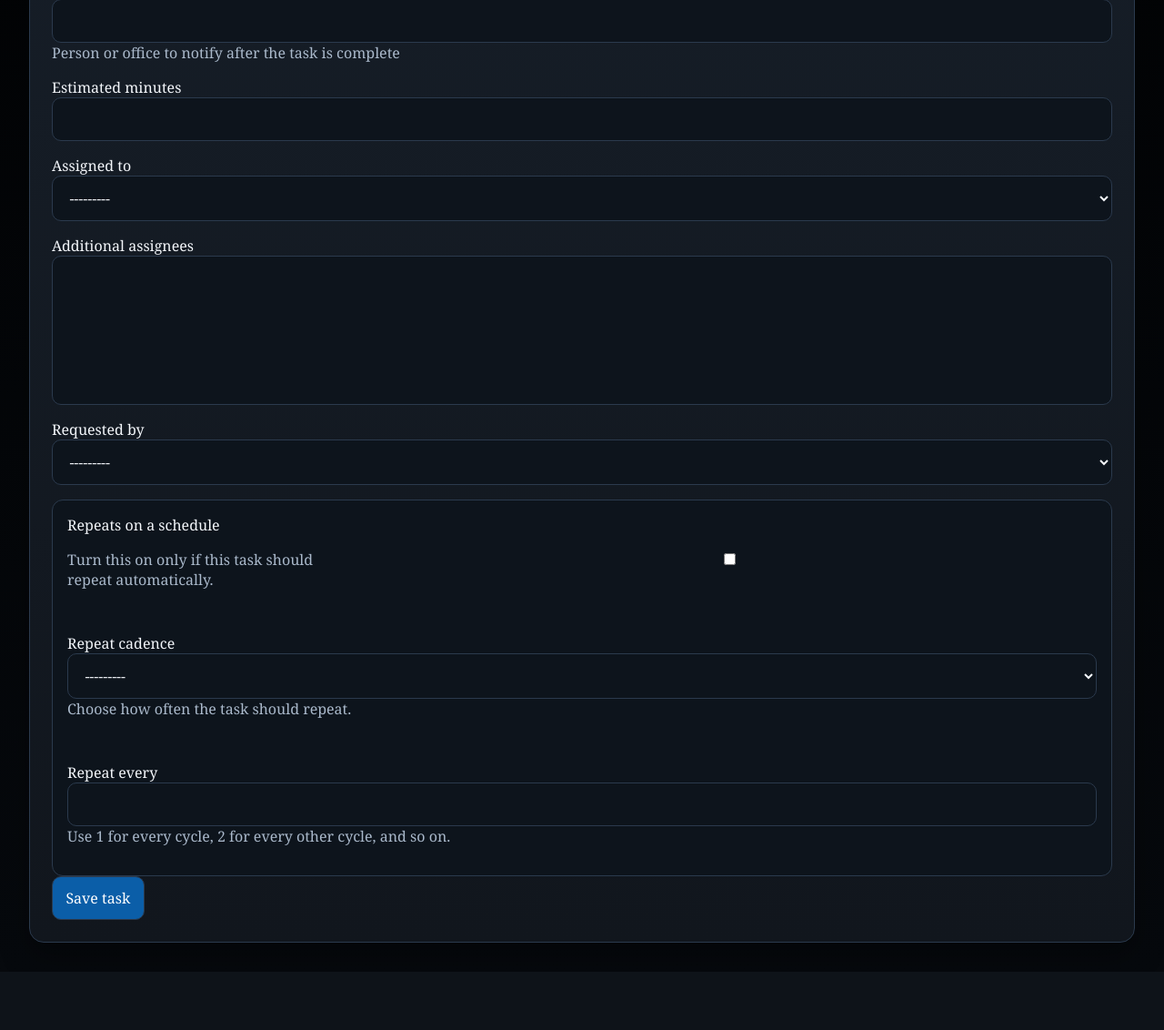
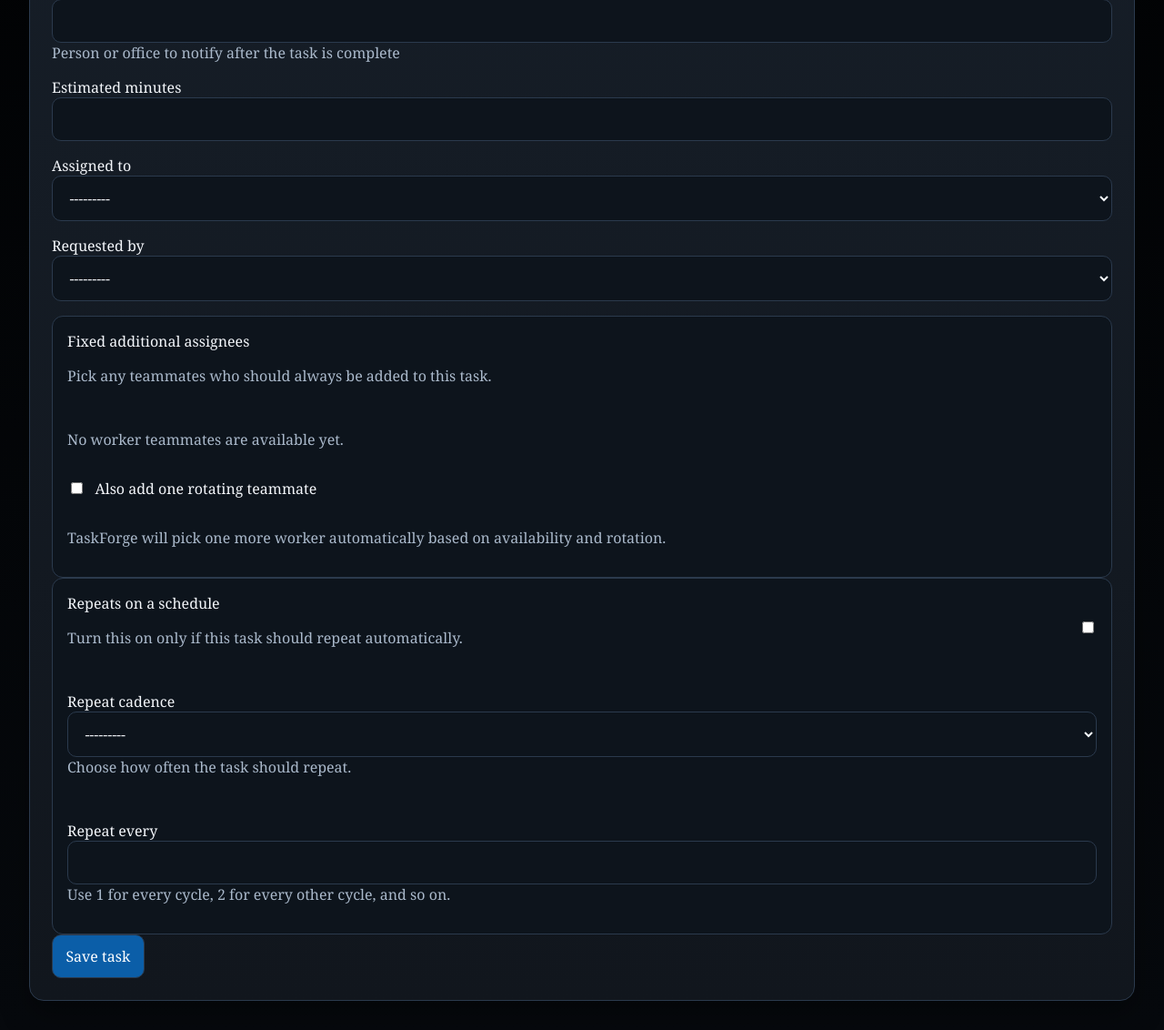
Before and after one commit to zechariahsklar-ship-it/taskforge, a Django app: page /tasks/new/ in a window 1280 px wide. Shown: the part 834-1966 px from the top of the page at 91% size. Before the commit the page ends 1902 px from the top, so only its background shows below. Run offline with Django 5.2, Linux system fonts and the light colour scheme; a user stored in the database is signed in; tables that the repository leaves empty hold one stand-in row (values such as "Sample post"); lists and menus that the app fills with data are empty.

Commit message:
Add rotating additional assignee support

```diff
--- a/static/styles.css
+++ b/static/styles.css
@@ -284,6 +284,14 @@ button,
     cursor: pointer;
 }
 
+.form-check-input {
+    width: auto;
+    padding: 0;
+    border: 0;
+    background: transparent;
+    accent-color: #1478d0;
+}
+
 button:hover,
 .button-link:hover,
 button:focus-visible,
@@ -367,6 +375,40 @@ td {
 .review-field h3 {
     margin-top: 0;
     margin-bottom: 0.5rem;
+}
+
+.assignee-choice-grid {
+    display: grid;
+    grid-template-columns: repeat(auto-fit, minmax(220px, 1fr));
+    gap: 0.75rem;
+}
+
+.assignee-choice-card {
+    display: flex;
+    align-items: flex-start;
+    gap: 0.7rem;
+    padding: 0.85rem 0.95rem;
+    border: 1px solid var(--line);
+    border-radius: 12px;
+    background: #0d141c;
+    cursor: pointer;
+}
+
+.assignee-choice-card:hover,
+.assignee-choice-card:focus-within {
+    border-color: #4d78a5;
+    box-shadow: 0 0 0 1px rgba(77, 120, 165, 0.25);
+}
+
+.assignee-choice-card span {
+    flex: 1 1 auto;
+}
+
+.inline-checkbox {
+    display: inline-flex;
+    align-items: center;
+    gap: 0.65rem;
+    cursor: pointer;
 }
 
 .review-summary-list {
--- a/templates/workboard/recurring_template_detail.html
+++ b/templates/workboard/recurring_template_detail.html
@@ -22,8 +22,9 @@
             <h2>Recurring details</h2>
             <p>{{ template.description|default:"No recurring task description yet."|linebreaksbr }}</p>
             <dl class="detail-list">
-                <dt>Assigned To</dt><dd>{{ template.assign_to.username|default:"Unassigned" }}</dd>
-                <dt>Requested By</dt><dd>{{ template.requested_by.username|default:"Unknown" }}</dd>
+                <dt>Assigned To</dt><dd>{% if template.assign_to %}{{ template.assign_to.display_label }}{% else %}Rotation{% endif %}</dd>
+                <dt>Additional Teammates</dt><dd>{{ template.additional_assignee_labels }}</dd>
+                <dt>Requested By</dt><dd>{{ template.requested_by.display_label|default:"Unknown" }}</dd>
                 <dt>Estimate</dt><dd>{{ template.estimated_minutes|default:"-" }} minutes</dd>
                 <dt>Start Date</dt><dd>{{ template.start_date|date:"M j, Y" }}</dd>
                 <dt>Generated Tasks</dt><dd>{{ template.generated_tasks.count }}</dd>
--- a/templates/workboard/recurring_template_list.html
+++ b/templates/workboard/recurring_template_list.html
@@ -21,6 +21,9 @@
                         </div>
                         <p class="board-task-description">{{ template.description|default:"No recurring task description yet."|truncatechars:140 }}</p>
                         <p class="meta">Assigned to: {% if template.assign_to %}{{ template.assign_to.display_label }}{% else %}Rotation{% endif %}</p>
+                        {% if template.additional_assignee_labels != "None" %}
+                            <p class="meta">Additional teammates: {{ template.additional_assignee_labels }}</p>
+                        {% endif %}
                         <p class="meta board-task-estimate">Time: {% if template.estimated_minutes %}{{ template.estimated_minutes }} min{% else %}TBD{% endif %}</p>
                     </article>
                 </a>
--- a/templates/workboard/task_form.html
+++ b/templates/workboard/task_form.html
@@ -18,7 +18,7 @@
         {% endfor %}
 
         {% for field in form %}
-            {% if field.name != "recurring_task" and field.name != "recurrence_pattern" and field.name != "recurrence_interval" and field.name != "recurrence_day_of_week" and field.name != "recurrence_day_of_month" %}
+            {% if field.name != "additional_assignees" and field.name != "rotate_additional_assignee" and field.name != "recurring_task" and field.name != "recurrence_pattern" and field.name != "recurrence_interval" and field.name != "recurrence_day_of_week" and field.name != "recurrence_day_of_month" %}
                 <p>
                     <label for="{{ field.id_for_label }}">{{ field.label }}</label>
                     {{ field }}
@@ -27,6 +27,32 @@
                 </p>
             {% endif %}
         {% endfor %}
+
+        <section class="review-field assignee-panel">
+            <div class="stack">
+                <div>
+                    <label>{{ form.additional_assignees.label }}</label>
+                    {% if form.additional_assignees.help_text %}<p class="meta">{{ form.additional_assignees.help_text }}</p>{% endif %}
+                </div>
+                <div class="assignee-choice-grid">
+                    {% for checkbox in form.additional_assignees %}
+                        <label class="assignee-choice-card" for="{{ checkbox.id_for_label }}">
+                            {{ checkbox.tag }}
+                            <span>{{ checkbox.choice_label }}</span>
+                        </label>
+                    {% empty %}
+                        <p class="empty-state">No worker teammates are available yet.</p>
+                    {% endfor %}
+                </div>
+                {% if form.additional_assignees.errors %}<div class="meta">{{ form.additional_assignees.errors }}</div>{% endif %}
+                <label class="inline-checkbox" for="{{ form.rotate_additional_assignee.id_for_label }}">
+                    {{ form.rotate_additional_assignee }}
+                    <span>{{ form.rotate_additional_assignee.label }}</span>
+                </label>
+                {% if form.rotate_additional_assignee.help_text %}<p class="meta">{{ form.rotate_additional_assignee.help_text }}</p>{% endif %}
+                {% if form.rotate_additional_assignee.errors %}<div class="meta">{{ form.rotate_additional_assignee.errors }}</div>{% endif %}
+            </div>
+        </section>
 
         <section class="review-field recurring-task-panel">
             <div class="split-heading">
--- a/workboard/forms.py
+++ b/workboard/forms.py
@@ -41,7 +41,10 @@ class StyledFormMixin:
         super().__init__(*args, **kwargs)
         for field in self.fields.values():
             widget = field.widget
-            widget.attrs["class"] = f"{widget.attrs.get('class', '')} form-control".strip()
+            if isinstance(widget, (forms.CheckboxInput, forms.CheckboxSelectMultiple)):
+                widget.attrs["class"] = f"{widget.attrs.get('class', '')} form-check-input".strip()
+            else:
+                widget.attrs["class"] = f"{widget.attrs.get('class', '')} form-control".strip()
 
 
 def _user_choice_label(user: User) -> str:
@@ -135,6 +138,7 @@ class TaskForm(StyledFormMixin, forms.ModelForm):
             "estimated_minutes",
             "assigned_to",
             "additional_assignees",
+            "rotate_additional_assignee",
             "requested_by",
             "recurring_task",
             "recurrence_pattern",
@@ -149,12 +153,16 @@ class TaskForm(StyledFormMixin, forms.ModelForm):
 
     def __init__(self, *args, **kwargs):
         super().__init__(*args, **kwargs)
-        worker_users = User.objects.filter(role__in=UserRole.worker_roles()).order_by("role", "username")
+        worker_users = User.objects.filter(role__in=UserRole.worker_roles()).order_by("first_name", "last_name", "username")
         self.fields["status"].choices = [choice for choice in self.fields["status"].choices if choice[0] != TaskStatus.ASSIGNED]
-        self.fields["assigned_to"].queryset = User.objects.filter(Q(role__in=UserRole.worker_roles()) | Q(role=UserRole.SUPERVISOR, assignable_to_tasks=True)).order_by("role", "username")
+        self.fields["assigned_to"].queryset = User.objects.filter(Q(role__in=UserRole.worker_roles()) | Q(role=UserRole.SUPERVISOR, assignable_to_tasks=True)).order_by("first_name", "last_name", "username")
         self.fields["additional_assignees"].queryset = worker_users
         self.fields["additional_assignees"].required = False
-        self.fields["additional_assignees"].widget = forms.SelectMultiple(attrs={"class": "form-control", "size": 6})
+        self.fields["additional_assignees"].widget = forms.CheckboxSelectMultiple()
+        self.fields["additional_assignees"].label = "Fixed additional assignees"
+        self.fields["additional_assignees"].help_text = "Pick any teammates who should always be added to this task."
+        self.fields["rotate_additional_assignee"].label = "Also add one rotating teammate"
+        self.fields["rotate_additional_assignee"].help_text = "TaskForge will pick one more worker automatically based on availability and rotation."
         self.fields["respond_to_text"].label = "Notify when done"
         self.fields["respond_to_text"].help_text = "Person or office to notify after the task is complete"
         self.fields["requested_by"].queryset = User.objects.order_by("username")
@@ -224,6 +232,7 @@ class TaskManualForm(TaskForm):
             "estimated_minutes",
             "assigned_to",
             "additional_assignees",
+            "rotate_additional_assignee",
             "requested_by",
             "recurring_task",
             "recurrence_pattern",
@@ -307,6 +316,8 @@ class RecurringTaskTemplateForm(StyledFormMixin, forms.ModelForm):
             "priority",
             "estimated_minutes",
             "assign_to",
+            "additional_assignees",
+            "rotate_additional_assignee",
             "requested_by",
             "recurrence_pattern",
             "recurrence_interval",
@@ -324,10 +335,18 @@ class RecurringTaskTemplateForm(StyledFormMixin, forms.ModelForm):
         self.fields["description"].help_text = "Describe the work that should happen each time this task repeats."
         self.fields["estimated_minutes"].label = "Time estimate"
         self.fields["assign_to"].label = "Default assignee"
-        self.fields["assign_to"].help_text = "Choose the worker who should get the first run. Later runs can rotate based on workload."
-        self.fields["assign_to"].queryset = User.objects.filter(role__in=UserRole.worker_roles()).order_by("role", "username")
-        self.fields["requested_by"].queryset = User.objects.order_by("username")
+        self.fields["assign_to"].help_text = "Choose the main teammate for the first run. Later runs can rotate based on workload."
+        self.fields["assign_to"].queryset = User.objects.filter(role__in=UserRole.worker_roles()).order_by("first_name", "last_name", "username")
+        self.fields["additional_assignees"].queryset = User.objects.filter(role__in=UserRole.worker_roles()).order_by("first_name", "last_name", "username")
+        self.fields["additional_assignees"].required = False
+        self.fields["additional_assignees"].widget = forms.CheckboxSelectMultiple()
+        self.fields["additional_assignees"].label = "Fixed additional assignees"
+        self.fields["additional_assignees"].help_text = "Pick any teammates who should always join each run of this recurring task."
+        self.fields["rotate_additional_assignee"].label = "Also add one rotating teammate"
+        self.fields["rotate_additional_assignee"].help_text = "Each generated task can add one more worker automatically based on availability and rotation."
+        self.fields["requested_by"].queryset = User.objects.order_by("first_name", "last_name", "username")
         self.fields["assign_to"].label_from_instance = _user_choice_label
+        self.fields["additional_assignees"].label_from_instance = _user_choice_label
         self.fields["requested_by"].label_from_instance = _user_choice_label
         self.fields["recurrence_pattern"].label = "Repeat cadence"
         self.fields["recurrence_pattern"].help_text = "Choose how often this recurring task should happen."
@@ -346,6 +365,11 @@ class RecurringTaskTemplateForm(StyledFormMixin, forms.ModelForm):
 
     def clean(self):
         cleaned_data = super().clean()
+        assign_to = cleaned_data.get("assign_to")
+        additional_assignees = cleaned_data.get("additional_assignees")
+        if assign_to and additional_assignees:
+            cleaned_data["additional_assignees"] = additional_assignees.exclude(pk=assign_to.pk)
+
         recurrence_pattern = cleaned_data.get("recurrence_pattern")
         day_of_week = cleaned_data.get("day_of_week")
         day_of_month = cleaned_data.get("day_of_month")
--- a/workboard/views.py
+++ b/workboard/views.py
@@ -188,6 +188,51 @@ def _recurring_assignee_from_task(task: Task) -> User | None:
     return None
 
 
+def _choose_rotating_additional_assignee(*, due_date, estimated_minutes, assigned_to_id=None, fixed_additional_ids=None, preserve_user_id=None, previous_rotating_user_id=None) -> User | None:
+    excluded_ids = {user_id for user_id in (fixed_additional_ids or []) if user_id}
+    if assigned_to_id:
+        excluded_ids.add(assigned_to_id)
+
+    for candidate_user_id in [preserve_user_id, previous_rotating_user_id]:
+        if not candidate_user_id or candidate_user_id in excluded_ids:
+            continue
+        candidate = User.objects.filter(
+            pk=candidate_user_id,
+            role__in=UserRole.worker_roles(),
+            worker_profile__active_status=True,
+        ).first()
+        if candidate:
+            return candidate
+
+    return TaskAssignmentService.suggest_worker_assignee(
+        due_date=due_date,
+        estimated_minutes=estimated_minutes,
+        exclude_user_ids=list(excluded_ids),
+    )
+
+
+def _apply_task_additional_assignee_settings(task: Task, *, preserve_existing_rotation: bool = True, previous_rotating_user_id: int | None = None) -> Task:
+    if task.assigned_to_id:
+        task.additional_assignees.remove(task.assigned_to_id)
+
+    fixed_additional_ids = list(task.additional_assignees.values_list("pk", flat=True))
+    rotating_assignee = None
+    if task.rotate_additional_assignee:
+        rotating_assignee = _choose_rotating_additional_assignee(
+            due_date=task.due_date,
+            estimated_minutes=task.estimated_minutes,
+            assigned_to_id=task.assigned_to_id,
+            fixed_additional_ids=fixed_additional_ids,
+            preserve_user_id=task.rotating_additional_assignee_id if preserve_existing_rotation else None,
+            previous_rotating_user_id=previous_rotating_user_id,
+        )
+
+    if task.rotating_additional_assignee_id != (rotating_assignee.pk if rotating_assignee else None):
+        task.rotating_additional_assignee = rotating_assignee
+        task.save(update_fields=["rotating_additional_assignee", "updated_at"])
+    return task
+
+
 def _next_recurring_run_from_task(task: Task) -> date:
     seed_date = task.due_date or timezone.localdate()
     template = RecurringTaskTemplate(
@@ -209,6 +254,7 @@ def _sync_task_recurring_template(task: Task) -> Task:
     seed_date = task.due_date or timezone.localdate()
     desired_next_run = _next_recurring_run_from_task(task)
     assignee = _recurring_assignee_from_task(task)
+    fixed_additional_assignee_ids = list(task.additional_assignees.exclude(pk=task.assigned_to_id).values_list("pk", flat=True))
     template = task.recurring_template
 
     if template is None:
@@ -218,6 +264,7 @@ def _sync_task_recurring_template(task: Task) -> Task:
             priority=task.priority,
             estimated_minutes=task.estimated_minutes,
             assign_to=assignee,
+            rotate_additional_assignee=task.rotate_additional_assignee,
             requested_by=task.requested_by or task.created_by,
             recurrence_pattern=task.recurrence_pattern,
             recurrence_interval=task.recurrence_interval or 1,
@@ -227,6 +274,7 @@ def _sync_task_recurring_template(task: Task) -> Task:
             next_run_date=desired_next_run,
             active=True,
         )
+        template.additional_assignees.set(fixed_additional_assignee_ids)
         task.recurring_template = template
         task.save(update_fields=["recurring_template", "updated_at"])
         return task
@@ -242,6 +290,7 @@ def _sync_task_recurring_template(task: Task) -> Task:
     template.priority = task.priority
     template.estimated_minutes = task.estimated_minutes
     template.assign_to = assignee
+    template.rotate_additional_assignee = task.rotate_additional_assignee
     template.requested_by = task.requested_by or task.created_by
     template.recurrence_pattern = task.recurrence_pattern
     template.recurrence_interval = task.recurrence_interval or 1
@@ -252,6 +301,7 @@ def _sync_task_recurring_template(task: Task) -> Task:
         template.start_date = seed_date
         template.next_run_date = desired_next_run
     template.save()
+    template.additional_assignees.set(fixed_additional_assignee_ids)
     return task
 
 
@@ -338,9 +388,9 @@ def dashboard(request):
 
 @app_login_required
 def board_view(request):
-    tasks = Task.objects.select_related("assigned_to", "requested_by").prefetch_related("additional_assignees")
+    tasks = Task.objects.select_related("assigned_to", "requested_by", "rotating_additional_assignee").prefetch_related("additional_assignees")
     if not request.user.can_view_full_board:
-        tasks = tasks.filter(Q(assigned_to=request.user) | Q(additional_assignees=request.user)).distinct()
+        tasks = tasks.filter(Q(assigned_to=request.user) | Q(additional_assignees=request.user) | Q(rotating_additional_assignee=request.user)).distinct()
     tasks = list(tasks.order_by("status", F("board_order").asc(nulls_last=True), "due_date", "-created_at", "pk"))
     for task in tasks:
         task.status_bucket = _board_bucket_status(task.status)
@@ -357,8 +407,8 @@ def board_task_move_view(request, pk):
     if request.method != "POST":
         return HttpResponseBadRequest("POST required.")
 
-    task = get_object_or_404(Task.objects.prefetch_related("additional_assignees"), pk=pk)
-    if not request.user.can_edit_tasks and task.assigned_to_id != request.user.id and not task.additional_assignees.filter(pk=request.user.id).exists():
+    task = get_object_or_404(Task.objects.select_related("rotating_additional_assignee").prefetch_related("additional_assignees"), pk=pk)
+    if not request.user.can_edit_tasks and task.assigned_to_id != request.user.id and task.rotating_additional_assignee_id != request.user.id and not task.additional_assignees.filter(pk=request.user.id).exists():
         return HttpResponseForbidden("You can only move tasks assigned to you.")
 
     new_status = request.POST.get("status", "").strip()
@@ -399,11 +449,11 @@ def board_task_move_view(request, pk):
 @app_login_required
 def my_tasks_view(request):
     if request.user.role == UserRole.SUPERVISOR:
-        tasks = Task.objects.filter(Q(assigned_to=request.user) | Q(additional_assignees=request.user) | Q(status=TaskStatus.WAITING))
+        tasks = Task.objects.filter(Q(assigned_to=request.user) | Q(additional_assignees=request.user) | Q(rotating_additional_assignee=request.user) | Q(status=TaskStatus.WAITING))
     else:
-        tasks = Task.objects.filter(Q(assigned_to=request.user) | Q(additional_assignees=request.user))
+        tasks = Task.objects.filter(Q(assigned_to=request.user) | Q(additional_assignees=request.user) | Q(rotating_additional_assignee=request.user))
     tasks = (
-        tasks.select_related("requested_by", "assigned_to")
+        tasks.select_related("requested_by", "assigned_to", "rotating_additional_assignee")
         .prefetch_related("additional_assignees")
         .distinct()
         .order_by("status", F("board_order").asc(nulls_last=True), "due_date", "-created_at", "pk")
@@ -491,6 +541,7 @@ def task_intake_review_view(request, pk):
                 source="intake_review",
             )
             form.save_m2m()
+            task = _apply_task_additional_assignee_settings(task, preserve_existing_rotation=False)
             for attachment in draft.attachments.all():
                 TaskAttachment.objects.create(
                     task=task,
@@ -547,6 +598,7 @@ def task_create_view(request):
                 task.mark_complete()
             task.save()
             form.save_m2m()
+            task = _apply_task_additional_assignee_settings(task, preserve_existing_rotation=False)
             task = _sync_task_recurring_template(task)
             messages.success(request, "Task created.")
             return redirect("task-detail", pk=task.pk)
@@ -558,11 +610,11 @@ def task_create_view(request):
 @app_login_required
 def task_detail_view(request, pk):
     task = get_object_or_404(
-        Task.objects.select_related("assigned_to", "requested_by", "created_by")
+        Task.objects.select_related("assigned_to", "requested_by", "created_by", "rotating_additional_assignee")
         .prefetch_related("additional_assignees", "checklist_items", "attachments", "notes__author"),
         pk=pk,
     )
-    if not request.user.can_view_full_board and task.assigned_to_id != request.user.id and not task.additional_assignees.filter(pk=request.user.id).exists():
+    if not request.user.can_view_full_board and task.assigned_to_id != request.user.id and task.rotating_additional_assignee_id != request.user.id and not task.additional_assignees.filter(pk=request.user.id).exists():
         return HttpResponseForbidden("You can only view tasks assigned to you.")
 
     note_form = TaskNoteForm()
@@ -752,6 +804,7 @@ def task_edit_view(request, pk):
             if previous_status != updated_task.status:
                 _close_status_gap(previous_status, exclude_pk=updated_task.pk)
             form.save_m2m()
+            updated_task = _apply_task_additional_assignee_settings(updated_task)
             updated_task = _sync_task_recurring_template(updated_task)
             messages.success(request, "Task updated.")
             return redirect("task-detail", pk=updated_task.pk)
@@ -779,6 +832,7 @@ def recurring_template_list_view(request):
     _backfill_orphan_recurring_tasks()
     templates = (
         RecurringTaskTemplate.objects.select_related("assign_to", "requested_by")
+        .prefetch_related("additional_assignees")
         .annotate(generated_task_count=Count("generated_tasks"))
         .order_by(F("display_order").asc(nulls_last=True), "next_run_date", "title", "pk")
     )
@@ -788,7 +842,7 @@ def recurring_template_list_view(request):
 @supervisor_required
 def recurring_template_detail_view(request, pk):
     template = get_object_or_404(
-        RecurringTaskTemplate.objects.select_related("assign_to", "requested_by").prefetch_related("generated_tasks"),
+        RecurringTaskTemplate.objects.select_related("assign_to", "requested_by").prefetch_related("additional_assignees", "generated_tasks"),
         pk=pk,
     )
     recent_tasks = list(template.generated_tasks.order_by("-created_at")[:10])
@@ -1122,7 +1176,10 @@ def worker_profile_delete_view(request, pk):
 
     worker = get_object_or_404(User.objects.select_related("worker_profile"), pk=pk, role__in=UserRole.worker_roles())
     Task.objects.filter(assigned_to=worker).update(assigned_to=request.user, updated_at=timezone.now())
+    Task.objects.filter(rotating_additional_assignee=worker).update(rotating_additional_assignee=None, updated_at=timezone.now())
+    Task.additional_assignees.through.objects.filter(user_id=worker.pk).delete()
     RecurringTaskTemplate.objects.filter(assign_to=worker).update(assign_to=request.user, updated_at=timezone.now())
+    RecurringTaskTemplate.additional_assignees.through.objects.filter(user_id=worker.pk).delete()
     worker_name = worker.display_label
     worker.delete()
     messages.success(request, f"Removed {worker_name}. Any assigned tasks were reassigned to you.")
```
Also changed, not shown: templates/workboard/recurring_template_form.html (+27 -1 lines), workboard/management/commands/generate_recurring_tasks.py (+26 -4 lines), workboard/models.py (+38 -1 lines), workboard/services.py (+41 -21 lines), workboard/tests.py (+129 -1 lines), workboard/migrations/0014_recurringtasktemplate_additional_assignees_and_more.py (added).
